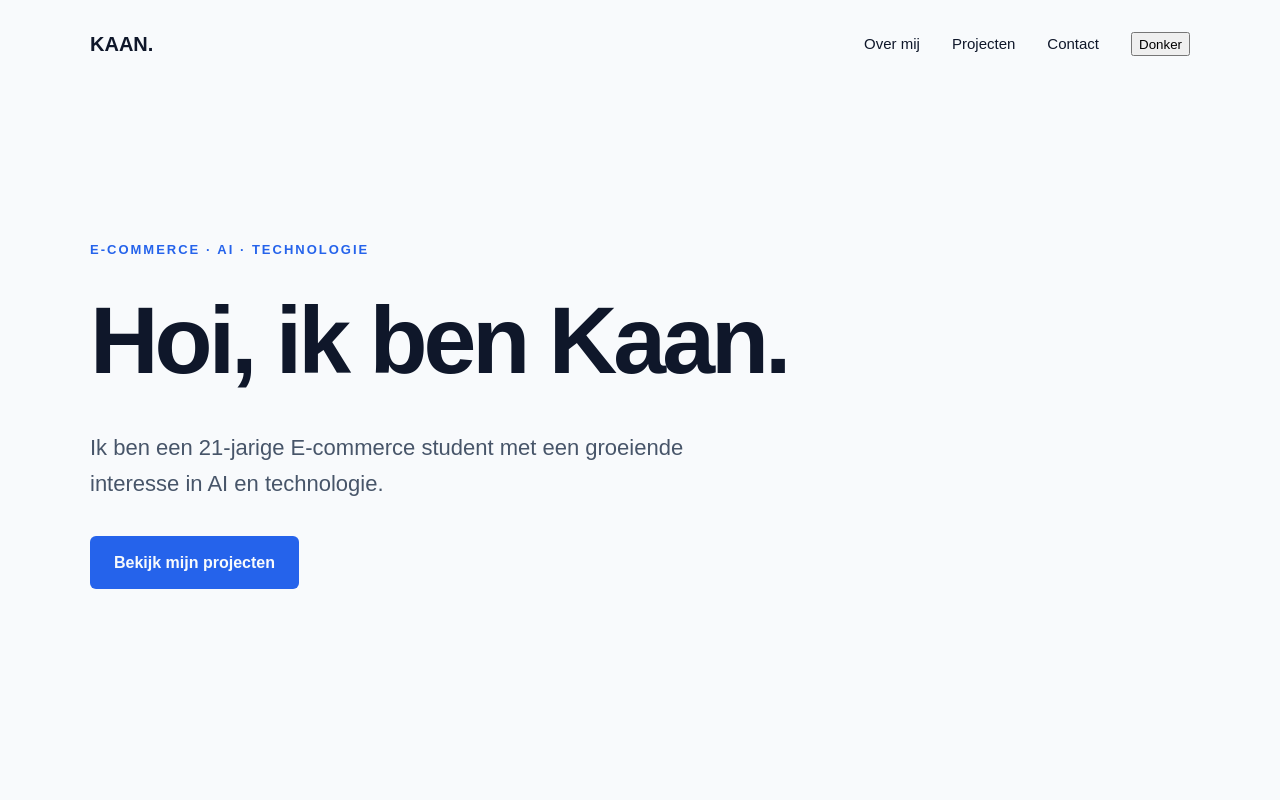
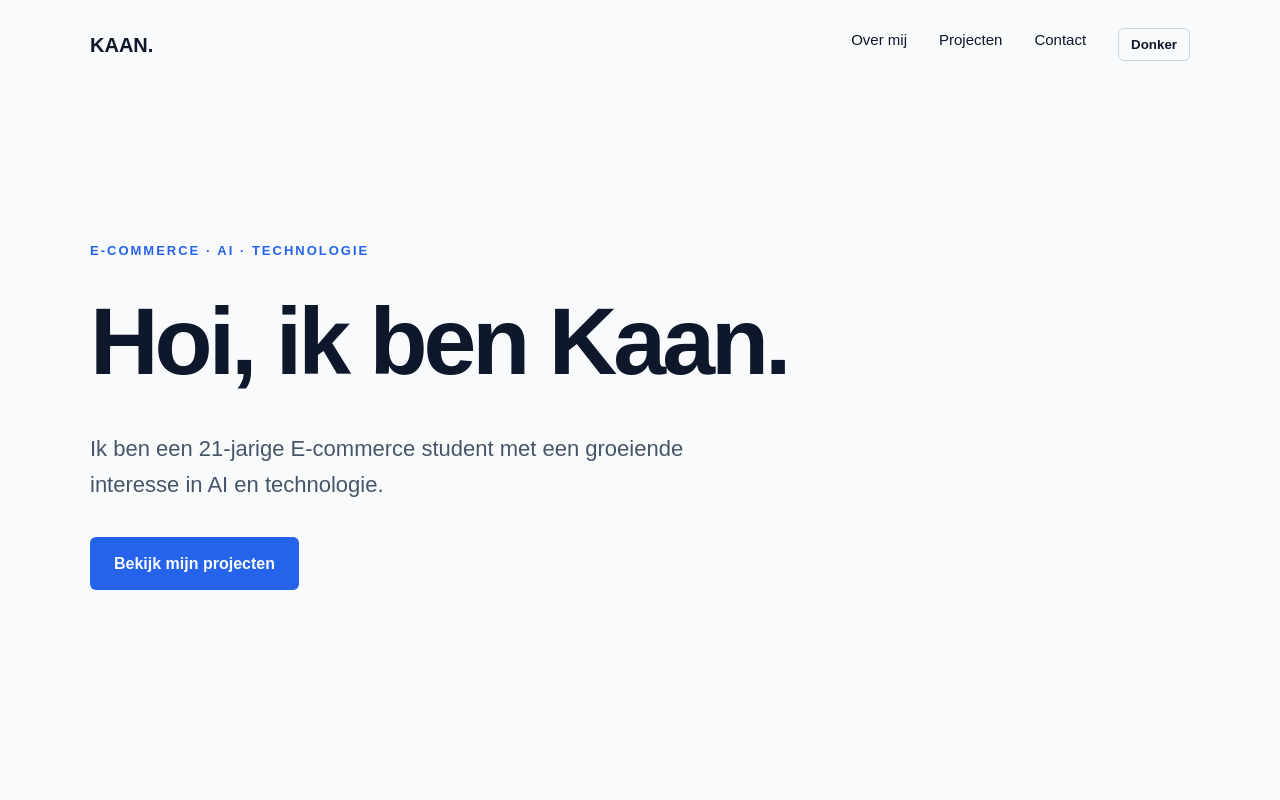
Before and after one commit to KaanZeren/kaan-website, a plain HTML site: page index.html in a window 1280 px wide. Shown: the top 800 px of the page. Drawn offline with Linux system fonts and the light colour scheme.

Commit message:
Update style.css

```diff
--- a/style.css
+++ b/style.css
@@ -77,7 +77,23 @@ nav {
 .nav-links a:hover {
   color: #2563EB;
 }
+.theme-toggle {
+  background: transparent;
+  color: #0F172A;
 
+  border: 1px solid #CBD5E1;
+  border-radius: 6px;
+
+  padding: 8px 12px;
+
+  font-weight: 600;
+  cursor: pointer;
+}
+
+.theme-toggle:hover {
+  border-color: #2563EB;
+  color: #2563EB;
+}
 
 /* --------------------
    HERO
```
